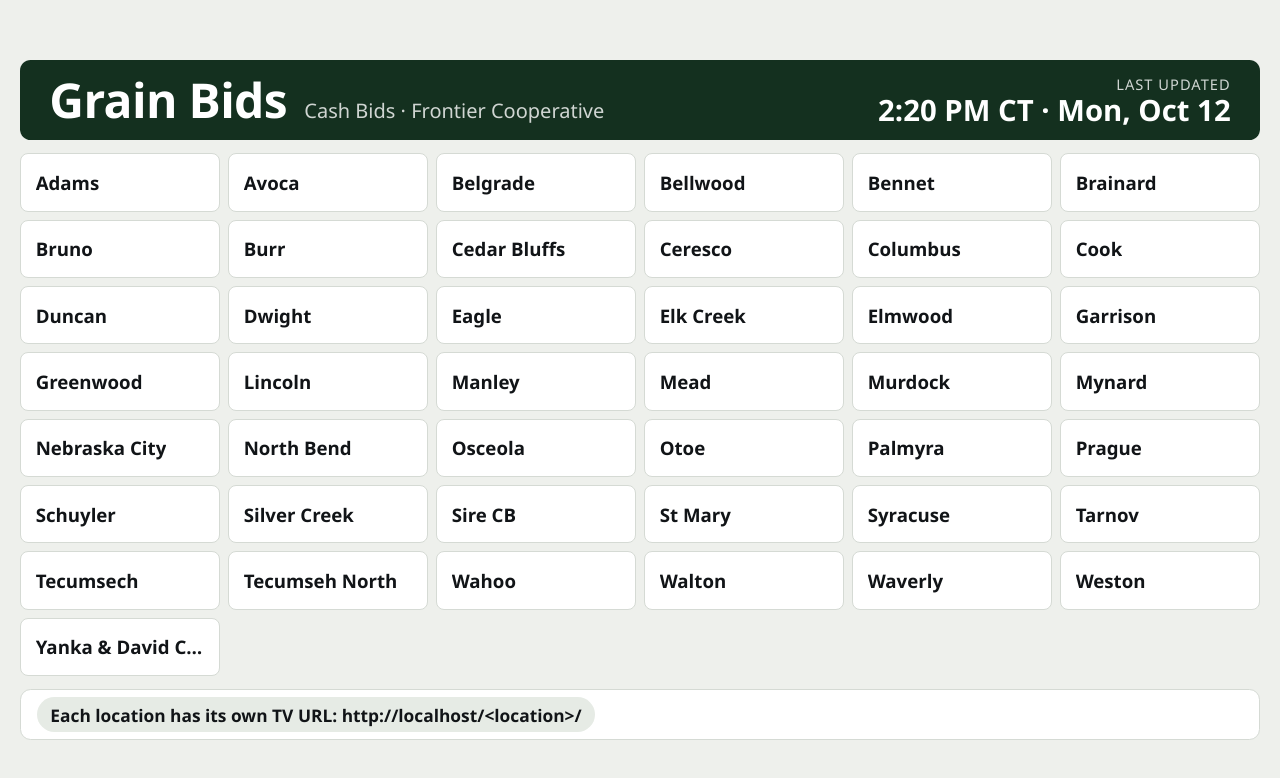
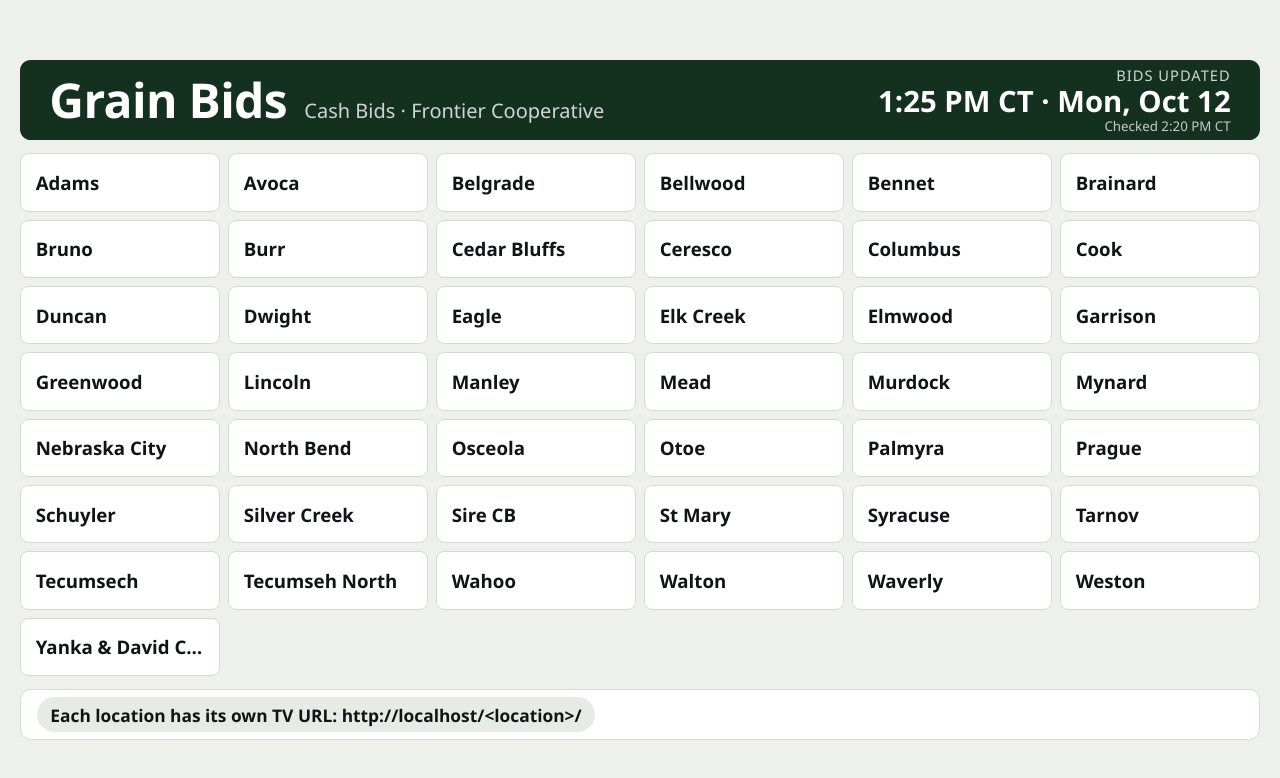
Before and after one commit to hyst16/grain-bids-tv, a website: page index.html in a window 1280 px wide. Drawn offline with Linux system fonts and the light colour scheme.

Commit message:
Top bar: show when Frontier last updated bids, plus last check time
Bids stop changing after the 1:20 PM CT futures close, so the check time alone
made it look like the feed was stuck.

```diff
--- a/app.js
+++ b/app.js
@@ -91,9 +91,11 @@
     title.appendChild(el('span', 'title-sub', 'Cash Bids · Frontier Cooperative'));
     top.appendChild(title);
     var upd = el('div', 'updated');
-    upd.appendChild(el('span', 'updated-label', 'Last updated'));
+    upd.appendChild(el('span', 'updated-label', 'Bids updated'));
     ui.updatedTime = el('span', 'updated-time', 'Loading…');
     upd.appendChild(ui.updatedTime);
+    ui.checkedTime = el('span', 'checked-time');
+    upd.appendChild(ui.checkedTime);
     top.appendChild(upd);
 
     ui.board = el('main', 'board');
@@ -216,7 +218,8 @@
     crops.forEach(function (c) { ui.board.appendChild(renderPanel(c)); });
     if (!crops.length) ui.board.appendChild(el('div', 'board-message', 'No bids posted for this location.'));
 
-    renderUpdated(payload);
+    ui.currentLoc = loc;
+    renderUpdated(payload, loc);
     var notices = (loc.notices || []).filter(function (n) { return n && n !== 'Waiting for update'; });
     if (!notices.length) notices = ['Data provided by StoneX. All prices delayed 10 minutes.'];
     var warn = [];
@@ -259,9 +262,22 @@
   }
 
   // ---------- Shared bars ----------
-  function renderUpdated(payload) {
+  // StoneX's own timestamp, already Central time: "10/12/26 01:25 PM" -> "1:25 PM CT · Mon, Oct 12"
+  function fmtSourceTime(s) {
+    var m = /(\d{1,2})\/(\d{1,2})\/(\d{2,4})\s+(\d{1,2}):(\d{2})\s*([AP]M)/i.exec(s || '');
+    if (!m) return null;
+    var y = m[3].length === 2 ? 2000 + parseInt(m[3], 10) : parseInt(m[3], 10);
+    var day = new Date(Date.UTC(y, parseInt(m[1], 10) - 1, parseInt(m[2], 10)))
+      .toLocaleDateString('en-US', { timeZone: 'UTC', weekday: 'short', month: 'short', day: 'numeric' });
+    return parseInt(m[4], 10) + ':' + m[5] + ' ' + m[6].toUpperCase() + ' CT · ' + day;
+  }
+
+  function renderUpdated(payload, loc) {
     var ts = payload && payload.generatedAt;
-    ui.updatedTime.textContent = ts ? fmtTime(ts) : '—';
+    var source = fmtSourceTime((loc && loc.sourceUpdated) || (payload && payload.sourceUpdated));
+    // Prefer when Frontier last changed the bids; fall back to when we last checked.
+    ui.updatedTime.textContent = source || (ts ? fmtTime(ts) : '—');
+    ui.checkedTime.textContent = ts ? 'Checked ' + fmtTime(ts).split(' · ')[0] : '';
     var ageMin = ts ? (Date.now() - Date.parse(ts)) / 60000 : Infinity;
     ui.topBar.classList.toggle('is-stale', !(ageMin < STALE_MINUTES));
   }
@@ -314,6 +330,6 @@
   loadData();
   setInterval(loadData, REFRESH_MS);
   // Re-check staleness every minute even between fetches.
-  setInterval(function () { if (lastPayload) renderUpdated(lastPayload); }, 60000);
+  setInterval(function () { if (lastPayload) renderUpdated(lastPayload, ui.currentLoc); }, 60000);
   setTimeout(function () { location.reload(); }, RELOAD_MS);
 })();
--- a/styles.css
+++ b/styles.css
@@ -87,6 +87,7 @@ html, body {
 .updated { display: flex; flex-direction: column; align-items: flex-end; white-space: nowrap; }
 .updated-label { font-size: 1.375rem; opacity: 0.8; text-transform: uppercase; letter-spacing: 0.0938rem; }
 .updated-time { font-size: 2.75rem; font-weight: 700; font-variant-numeric: tabular-nums; line-height: 1.1; }
+.checked-time { font-size: 1.25rem; opacity: 0.75; font-variant-numeric: tabular-nums; }
 
 .top-bar.is-stale { background: var(--stale); }
 .top-bar.is-stale .updated-label::before { content: "⚠ Data stale · "; font-weight: 800; opacity: 1; }
```
